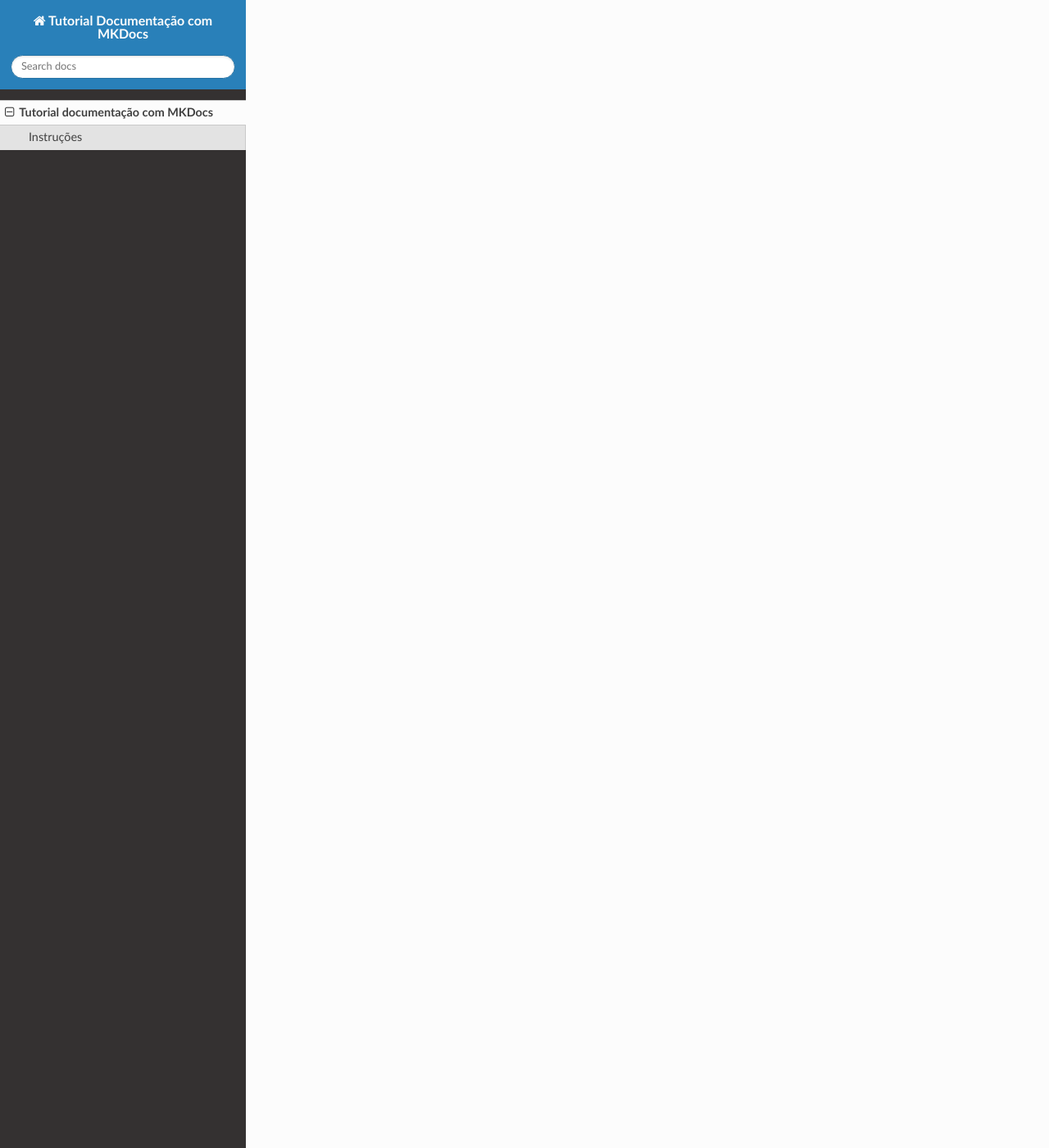
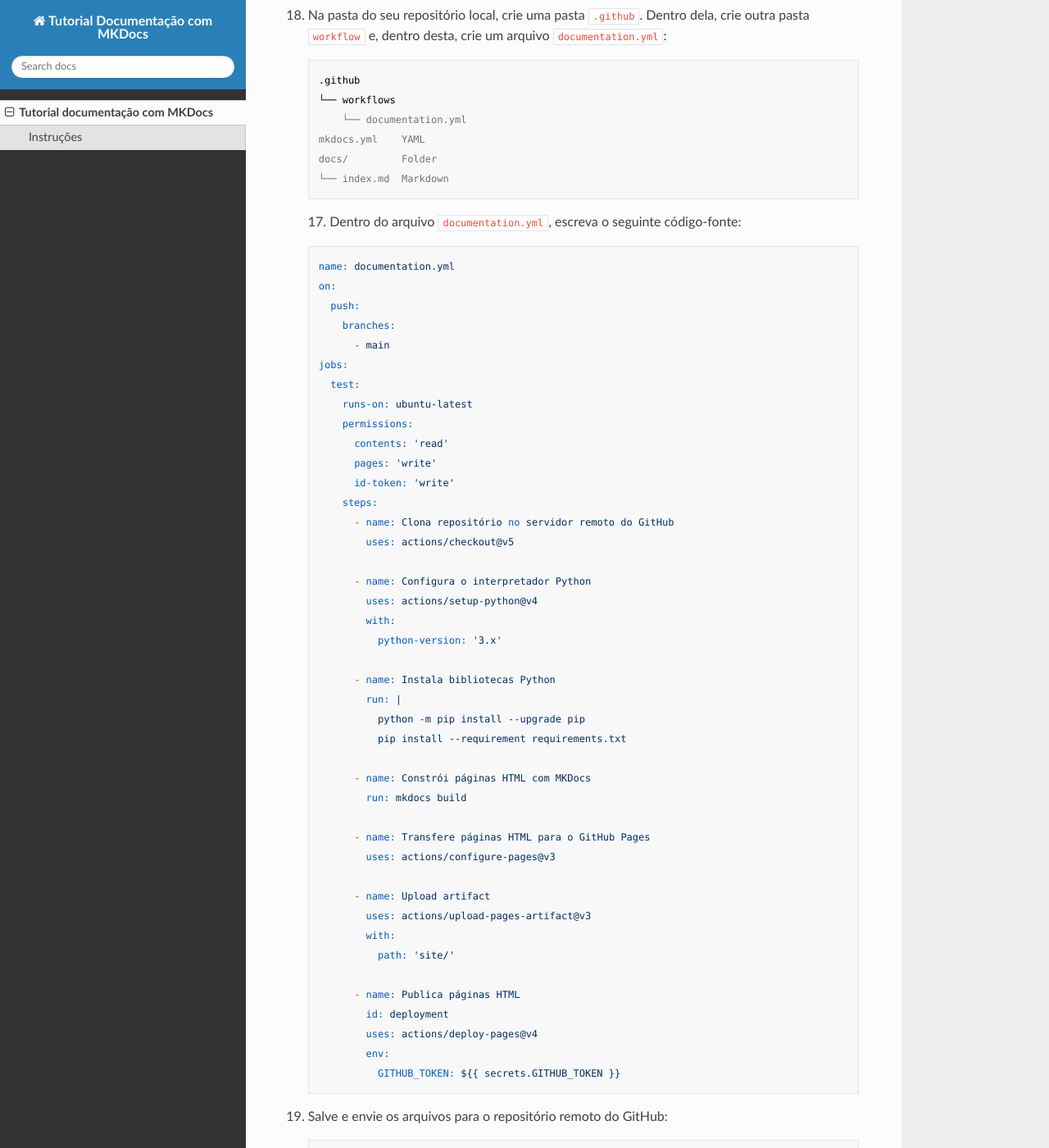
Before and after one commit to CTISM-Prof-Henry/docsTutorial, an MkDocs documentation site: the page built from docs/index.md, in a window 1280 px wide and 1400 px high, scrolled down 3095 px. Shown: the whole window at 82% size. Built offline with MkDocs 1.6.1, drawn with Linux system fonts in a browser that asks for light colours; nearby versions of some CDN libraries; some of the changed text lies outside the part shown.

Commit message:
pequenas correções na documentação

````diff
--- a/docs/index.md
+++ b/docs/index.md
@@ -7,31 +7,29 @@ Tutorial de como gerar documentação com MKDocs.
 1. Instale Python no seu computador (de preferência o [Python Anaconda](https://www.anaconda.com/download));
 2. Certifique-se de adicionar o caminho dos binários do Anaconda na variável de ambiente PATH do computador;
 3. Abra a linha de comando e instale o MKDocs:
-
    ```bash
-   pip install mkdocs
+   pip install mkdocs mkdocs-material pygments
    ```
 
 4. Ainda na linha de comando, crie um novo projeto MKDocs a partir da pasta raiz do seu repositório:
-
    ```bash
    mkdocs new .
    ```
 
 5. Será criado um diretório com essa configuração:
-
    ```
    mkdocs.yml    YAML
    docs/         Folder
    └── index.md  Markdown
    ```
 
-6. Abra o o arquivo `mkdocs.yml` e adicione as extensões para syntax highlighting:
-
+6. Abra o o arquivo `mkdocs.yml` e configure da seguinte forma:
    ```yaml
    site_name: Tutorial Documentação com MKDocs
    theme: readthedocs
    markdown_extensions:
+     - attr_list
+     - footnotes
      - pymdownx.highlight:
          anchor_linenums: true
          line_spans: __span
@@ -70,6 +67,90 @@ Tutorial de como gerar documentação com MKDocs.
     git push origin main
     ```
 
+14. No repositório do GitHub, acesse as configurações, e no menu à esquerda, selecione GitHub Pages:
+
+    ![tutorial_1.png](images/tutorial_1.png)
+    ![tutorial_2.png](images/tutorial_2.png)
+
+15. Mude os dados da página de maneira que eles fiquem como na seguinte figura:
+
+    ![tutorial_4.png](images/tutorial_4.png)
+
+16. Na pasta do seu repositório local, crie uma pasta `.github`. Dentro dela, crie outra pasta `workflow` e, dentro
+    desta, crie um arquivo `documentation.yml`:
+
+    ```
+    .github
+    └── workflows
+        └── documentation.yml
+    mkdocs.yml    YAML
+    docs/         Folder
+    └── index.md  Markdown
+    ```
+17. Dentro do arquivo `documentation.yml`, escreva o seguinte código-fonte:
+
+    ```yaml
+    name: documentation.yml
+    on:
+      push:
+        branches:
+          - main
+    jobs:
+      test:
+        runs-on: ubuntu-latest
+        permissions:
+          contents: 'read'
+          pages: 'write'
+          id-token: 'write'
+        steps:
+          - name: Clona repositório no servidor remoto do GitHub
+            uses: actions/checkout@v5
+
+          - name: Configura o interpretador Python
+            uses: actions/setup-python@v4
+            with:
+              python-version: '3.x'
+
+          - name: Instala bibliotecas Python
+            run: |
+              python -m pip install --upgrade pip
+              pip install --requirement requirements.txt
+
+          - name: Constrói páginas HTML com MKDocs
+            run: mkdocs build
+
+          - name: Transfere páginas HTML para o GitHub Pages
+            uses: actions/configure-pages@v3
+
+          - name: Upload artifact
+            uses: actions/upload-pages-artifact@v3
+            with:
+              path: 'site/'
+
+          - name: Publica páginas HTML
+            id: deployment
+            uses: actions/deploy-pages@v4
+            env:
+              GITHUB_TOKEN: ${{ secrets.GITHUB_TOKEN }}
+    ```
+
+18. Salve e envie os arquivos para o repositório remoto do GitHub:
+
+    ```bash
+    git add .
+    git commit -m "adicionado pipe do GitHub actions para deploy de documentação no GitHub pages"
+    git push origin main
+    ```
+
+19. Pronto! Se tudo deu certo, sua documentação deve estar disponível em
+
+    ```
+    https://<nome do proprietário do repositório>.github.io/<nome do repositório>
+    ```
+
+20. Por exemplo, este repositório está armazenado em
+    [https://ctism-prof-henry.github.io/docsTutorial](https://ctism-prof-henry.github.io/docsTutorial)
+
 
 # Recursos adicionais
 
--- a/mkdocs.yml
+++ b/mkdocs.yml
@@ -1,6 +1,8 @@
 site_name: Tutorial Documentação com MKDocs
 theme: readthedocs
 markdown_extensions:
+  - attr_list
+  - footnotes
   - pymdownx.highlight:
       anchor_linenums: true
       line_spans: __span
````
Also changed, not shown: other parts of docs/index.md (+6 -7 lines), README.md (+77 -19 lines), docs/images/tutorial_3.png (deleted).
